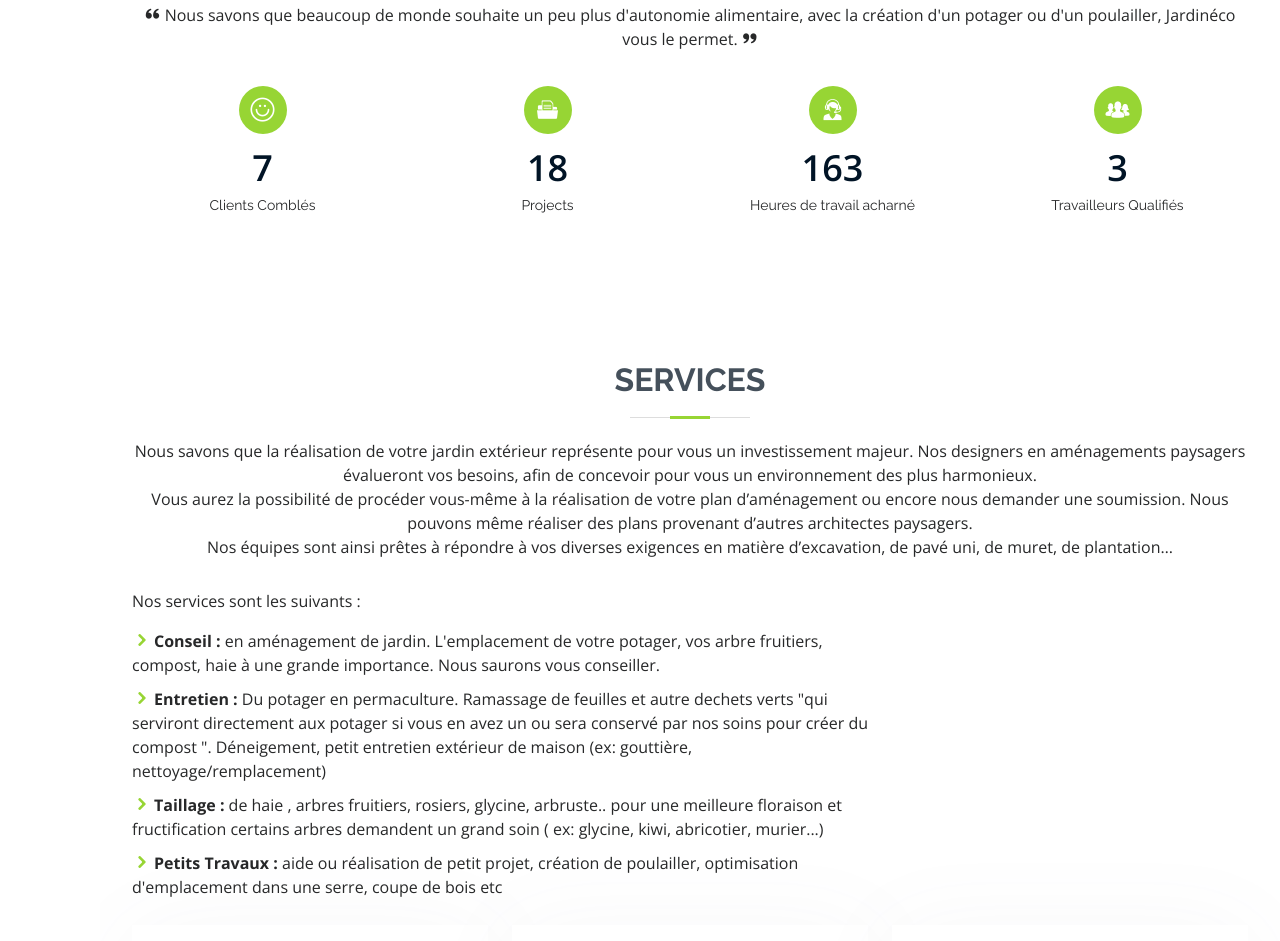
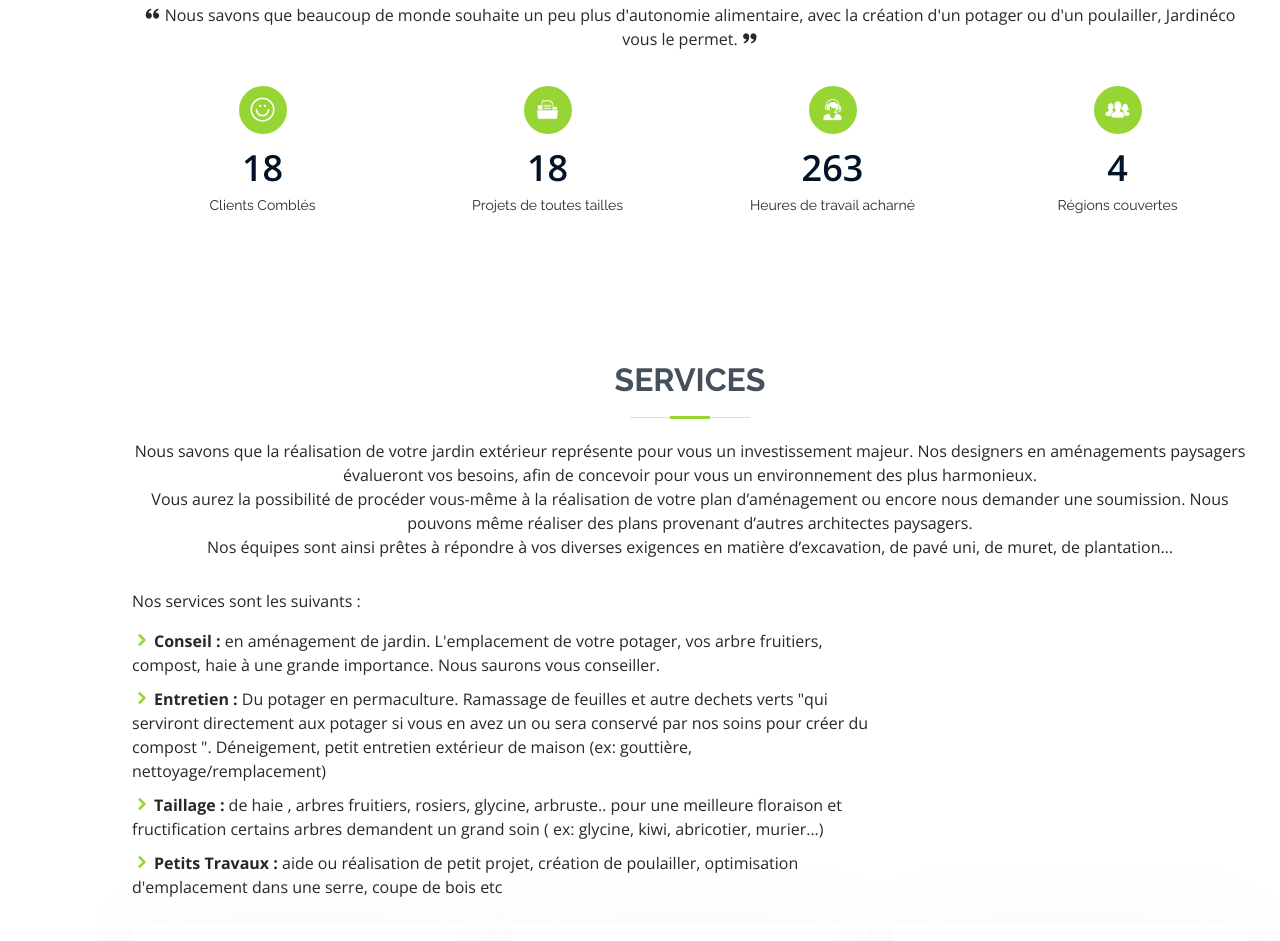
Before and after one commit to elhdeo/JardinEco, a plain HTML site: page index.html in a window 1280 px wide. Shown: the part 1212-2153 px from the top of the page. Drawn offline with nearby package versions, Linux system fonts and the light colour scheme.

Commit message:
Update index.html

```diff
--- a/index.html
+++ b/index.html
@@ -54,7 +54,7 @@
   <section id="async" class="d-flex flex-column justify-content-center">
    <div class="container" data-aos="zoom-in" data-aos-delay="100">
     <h1>JardinEco</h1>
-    <p>Je suis un <span class="typed" data-typed-items="Conseiller, Createur, Freelancer"></span></p>
+    <p>Je suis un <span class="typed" data-typed-items="Conseiller, Createur, Botaniste"></span></p>
     <div class="social-links">
      <a href="#" class="twitter"><i class="bx bxl-twitter"></i></a>
      <a href="#" class="facebook"><i class="bx bxl-facebook"></i></a>
@@ -92,7 +92,7 @@
       <div class="col-lg-3 col-md-6">
        <div class="count-box">
         <i class="icofont-simple-smile"></i>
-        <span data-toggle="counter-up">7</span>
+        <span data-toggle="counter-up">18</span>
         <p>Clients Comblés</p>
        </div>
       </div>
@@ -101,14 +101,14 @@
        <div class="count-box">
         <i class="icofont-document-folder"></i>
         <span data-toggle="counter-up">18</span>
-        <p>Projects</p>
+        <p>Projets de toutes tailles</p>
        </div>
       </div>
 
       <div class="col-lg-3 col-md-6 mt-5 mt-lg-0">
        <div class="count-box">
         <i class="icofont-live-support"></i>
-        <span data-toggle="counter-up">163</span>
+        <span data-toggle="counter-up">263</span>
         <p>Heures de travail acharné</p>
        </div>
       </div>
@@ -116,8 +116,8 @@
       <div class="col-lg-3 col-md-6 mt-5 mt-lg-0">
        <div class="count-box">
         <i class="icofont-users-alt-5"></i>
-        <span data-toggle="counter-up">3</span>
-        <p>Travailleurs Qualifiés</p>
+        <span data-toggle="counter-up">4</span>
+        <p>Régions couvertes</p>
        </div>
       </div>
 
```
